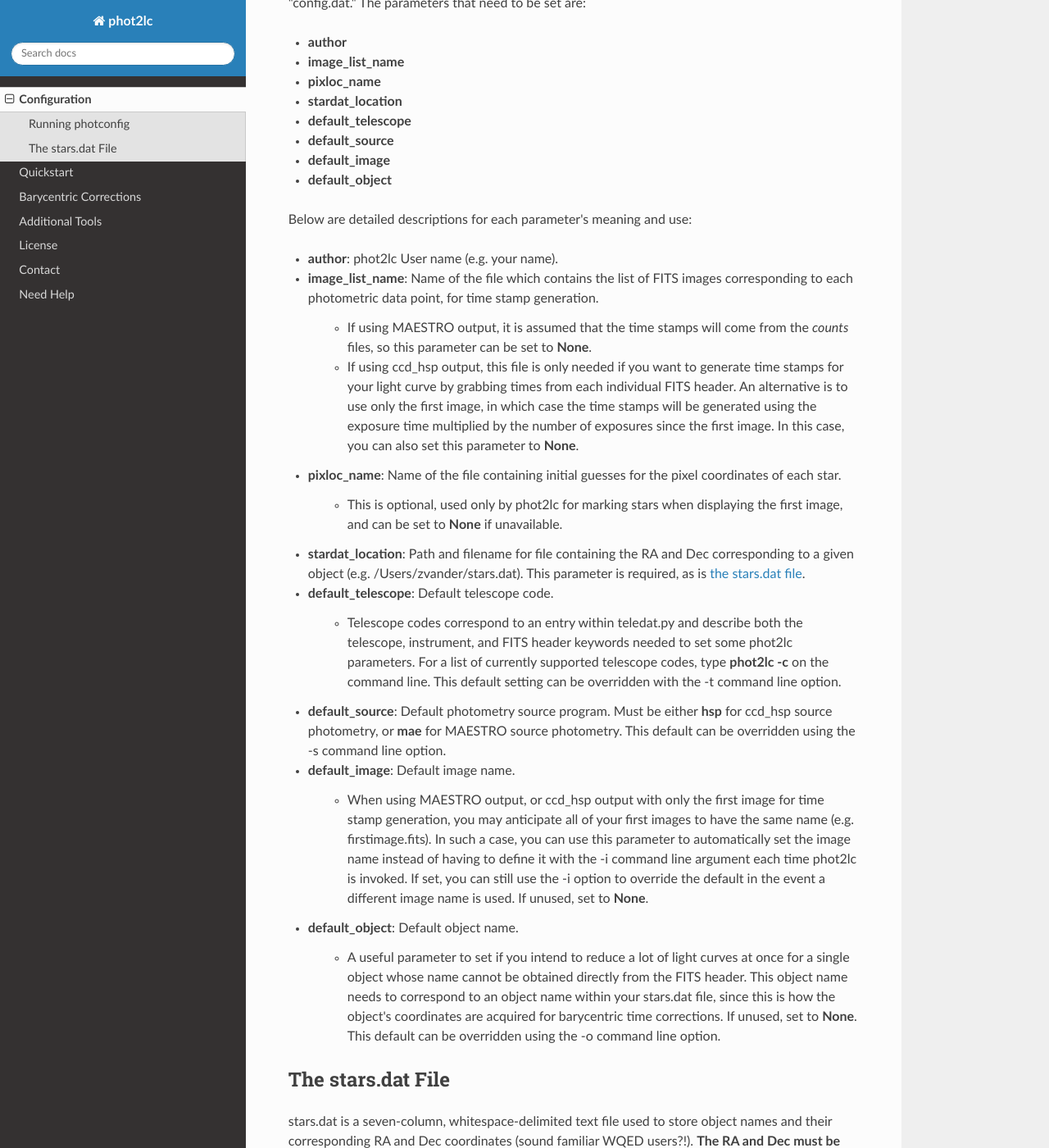
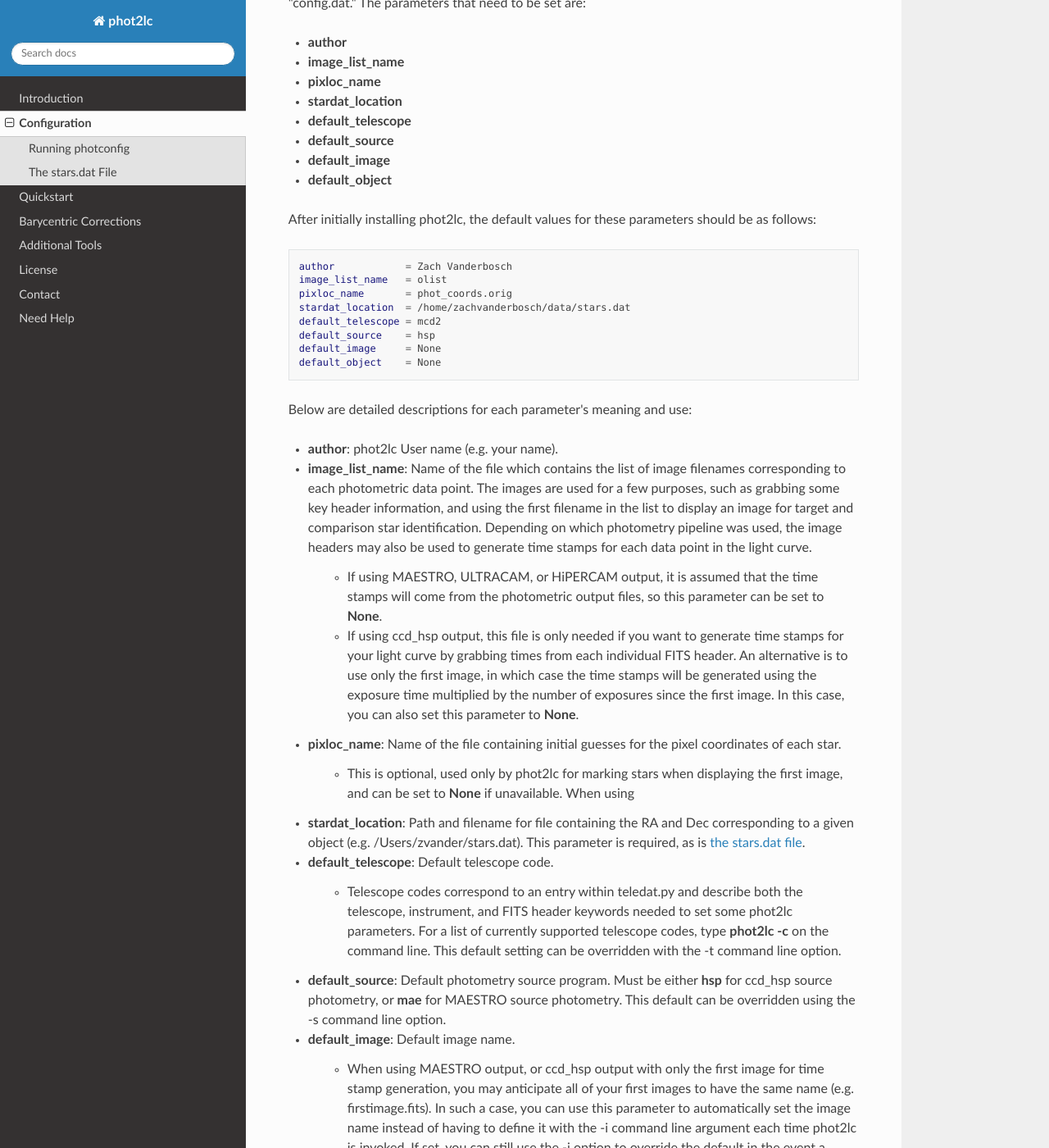
Before and after one commit to zvanderbosch/phot2lc, a Sphinx documentation site: the page built from docs/source/configuration.rst, in a window 1280 px wide and 1400 px high, scrolled down 483 px. Shown: the whole window at 82% size. Built offline with Sphinx 7.4.7 and the Read the Docs theme 2.0.0, drawn with Linux system fonts in a browser that asks for light colours.

Commit message:
doc updates

```diff
--- a/docs/source/configuration.rst
+++ b/docs/source/configuration.rst
@@ -25,20 +25,34 @@ at which a point you will be lead through a series of prompts to edit the config
 * **default_image**
 * **default_object**
 
+After initially installing phot2lc, the default values for these parameters should be as follows:
+
+.. code-block:: bash
+
+   author            = Zach Vanderbosch
+   image_list_name   = olist
+   pixloc_name       = phot_coords.orig
+   stardat_location  = /home/zachvanderbosch/data/stars.dat
+   default_telescope = mcd2
+   default_source    = hsp
+   default_image     = None
+   default_object    = None
+
+
 
 Below are detailed descriptions for each parameter's meaning and use:
 
 * **author**: phot2lc User name (e.g. your name).
 
-* **image_list_name**: Name of the file which contains the list of FITS images corresponding to each photometric data point, for time stamp generation.
+* **image_list_name**: Name of the file which contains the list of image filenames corresponding to each photometric data point. The images are used for a few purposes, such as grabbing some key header information, and using the first filename in the list to display an image for target and comparison star identification. Depending on which photometry pipeline was used, the image headers may also be used to generate time stamps for each data point in the light curve.
 
-    * If using MAESTRO output, it is assumed that the time stamps will come from the *counts* files, so this parameter can be set to **None**.
+    * If using MAESTRO, ULTRACAM, or HiPERCAM output, it is assumed that the time stamps will come from the photometric output files, so this parameter can be set to **None**.
 
     * If using ccd_hsp output, this file is only needed if you want to generate time stamps for your light curve by grabbing times from each individual FITS header. An alternative is to use only the first image, in which case the time stamps will be generated using the exposure time multiplied by the number of exposures since the first image. In this case, you can also set this parameter to **None**.
 
 * **pixloc_name**: Name of the file containing initial guesses for the pixel coordinates of each star.
 
-    * This is optional, used only by phot2lc for marking stars when displaying the first image, and can be set to **None** if unavailable.
+    * This is optional, used only by phot2lc for marking stars when displaying the first image, and can be set to **None** if unavailable. When using
 
 * **stardat_location**: Path and filename for file containing the RA and Dec corresponding to a given object (e.g. /Users/zvander/stars.dat). This parameter is required, as is :ref:`the stars.dat file<The stars.dat file>`.
 * **default_telescope**: Default telescope code.
```
Also changed, not shown: docs/source/index.rst (+7 -6 lines), docs/source/introduction.rst (added, +42 -0 lines).
